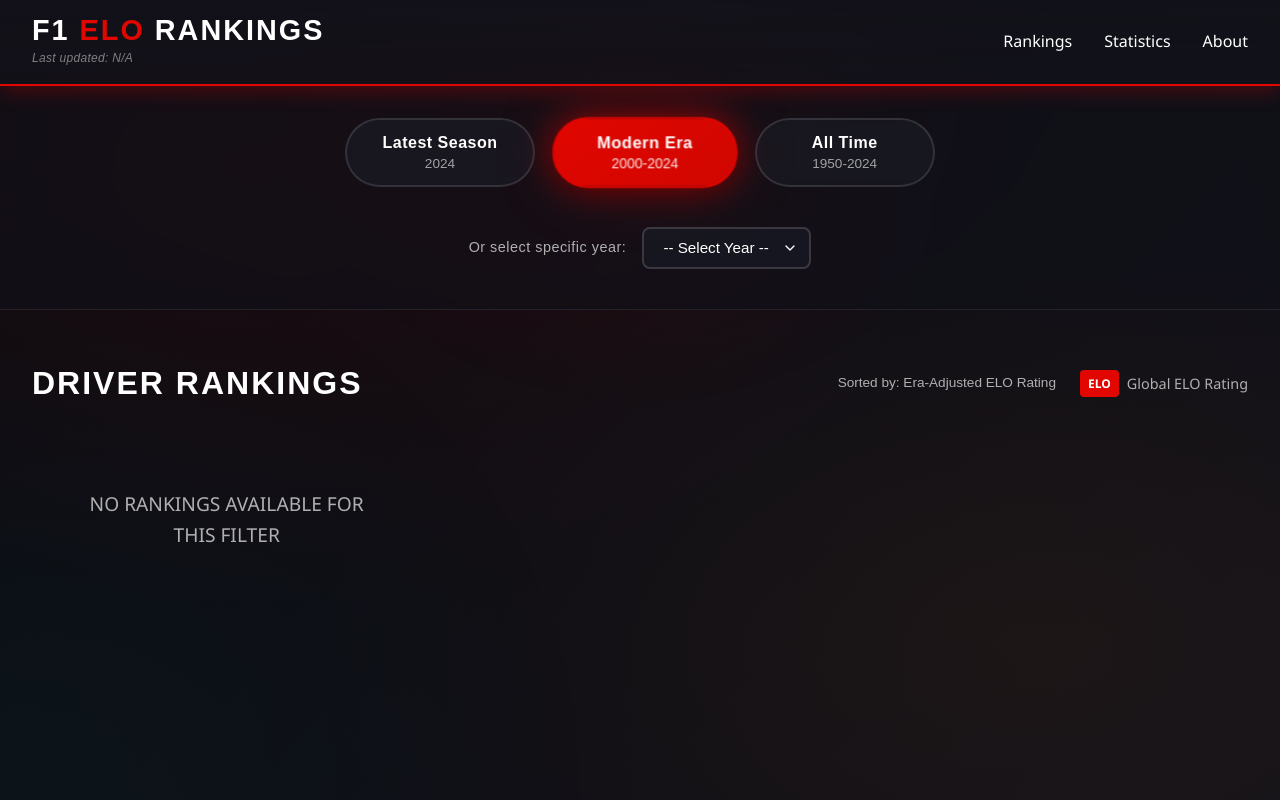
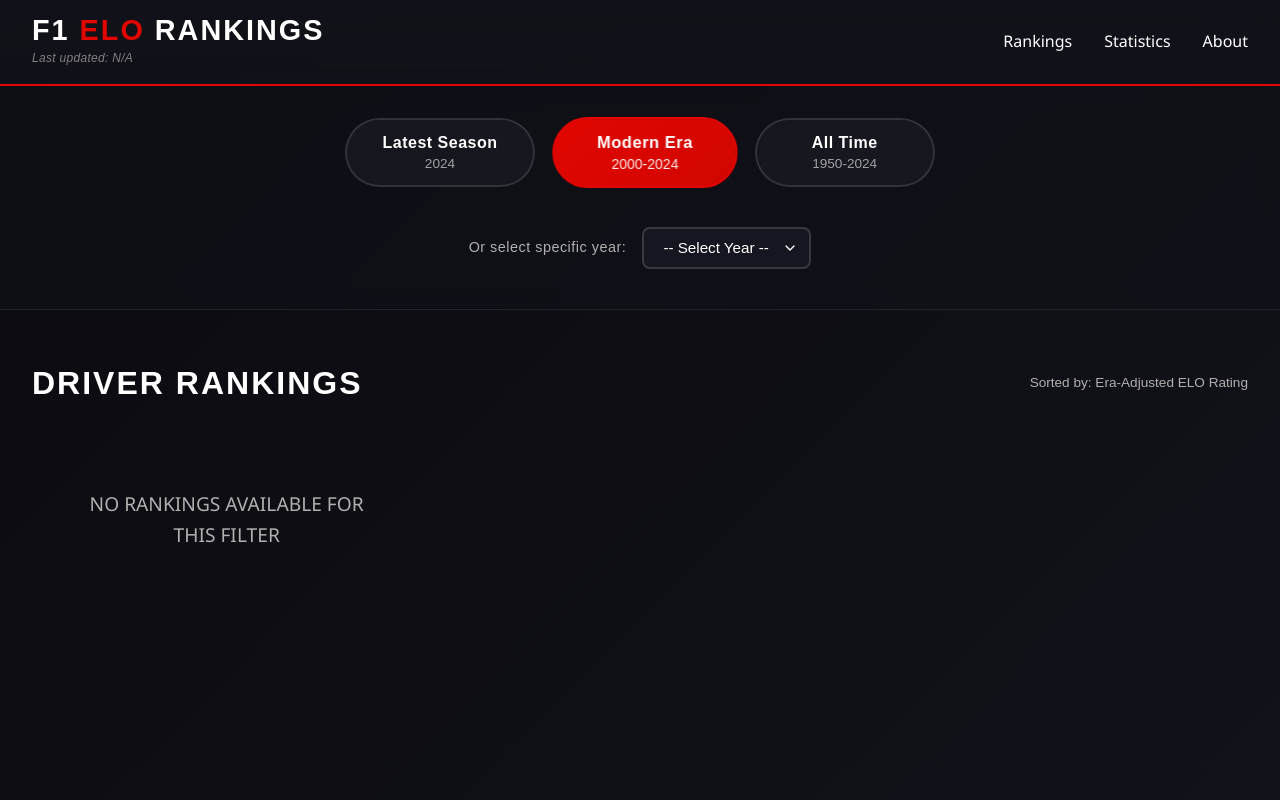
Before and after one commit to Vedant9500/F1_elo_analytics, a Flask app: page / in a window 1280 px wide. Run offline with Flask 3, Linux system fonts and the light colour scheme; data that the repository does not hold is empty; some web fonts are replaced.

Commit message:
Some quality changes

```diff
--- a/static/css/style.css
+++ b/static/css/style.css
@@ -29,6 +29,16 @@
     margin: 0;
     padding: 0;
     box-sizing: border-box;
+}
+
+html {
+    overflow-y: scroll;
+    scrollbar-width: none; /* Firefox */
+    -ms-overflow-style: none; /* IE and Edge */
+}
+
+html::-webkit-scrollbar {
+    display: none; /* Chrome, Safari, Opera */
 }
 
 :root {
@@ -66,29 +76,18 @@
 
 body {
     font-family: 'Formula1-Display-Regular', 'Segoe UI', -apple-system, BlinkMacSystemFont, Roboto, 'Helvetica Neue', Arial, sans-serif;
-    background:
-        radial-gradient(ellipse at 20% 20%, rgba(225, 6, 0, 0.08) 0%, transparent 50%),
-        radial-gradient(ellipse at 80% 80%, rgba(255, 123, 0, 0.05) 0%, transparent 50%),
-        linear-gradient(135deg, var(--bg-gradient-start) 0%, var(--bg-gradient-end) 100%);
+    background: linear-gradient(135deg, var(--bg-gradient-start) 0%, var(--bg-gradient-end) 100%);
     background-attachment: fixed;
     color: var(--text-primary);
     line-height: 1.6;
     min-height: 100vh;
-    position: relative;
+    overflow-y: scroll;
+    scrollbar-width: none; /* Firefox */
+    -ms-overflow-style: none; /* IE and Edge */
 }
 
-body::before {
-    content: '';
-    position: fixed;
-    top: 0;
-    left: 0;
-    right: 0;
-    bottom: 0;
-    background:
-        radial-gradient(circle at 50% 0%, rgba(225, 6, 0, 0.1) 0%, transparent 40%),
-        radial-gradient(circle at 0% 100%, rgba(0, 161, 156, 0.05) 0%, transparent 40%);
-    pointer-events: none;
-    z-index: -1;
+body::-webkit-scrollbar {
+    display: none; /* Chrome, Safari, Opera */
 }
 
 /* Header */
@@ -96,7 +95,6 @@ header {
     background: linear-gradient(180deg, rgba(18, 18, 26, 0.95) 0%, rgba(18, 18, 26, 0.8) 100%);
     backdrop-filter: blur(10px);
     border-bottom: 2px solid var(--primary-color);
-    box-shadow: 0 4px 20px rgba(225, 6, 0, 0.3);
     padding: 1rem 2rem;
     position: sticky;
     top: 0;
@@ -189,10 +187,6 @@ nav {
 .filter-btn.active {
     background: linear-gradient(135deg, var(--primary-color) 0%, #D10600 100%);
     border-color: var(--primary-color);
-    box-shadow:
-        0 0 30px rgba(225, 6, 0, 0.5),
-        0 0 60px rgba(225, 6, 0, 0.25),
-        0 6px 16px rgba(0, 0, 0, 0.4);
     transform: scale(1.03);
 }
 
@@ -292,9 +286,9 @@ nav {
 }
 
 .rankings-header h3 {
-    font-family: 'Formula1-Display-Wide', sans-serif;
+    font-family: 'Formula1-Display-Regular', sans-serif;
     font-size: 2rem;
-    font-weight: 700;
+    font-weight: 900;
     letter-spacing: 2px;
     text-transform: uppercase;
 }
@@ -419,7 +413,7 @@ nav {
     display: flex;
     align-items: center;
     justify-content: center;
-    font-size: 3.2rem;
+    font-size: 3.25rem;
     flex-shrink: 0;
     border: 2px solid rgba(255, 255, 255, 0.2);
     box-shadow: 0 4px 12px rgba(0, 0, 0, 0.3);
--- a/templates/index.html
+++ b/templates/index.html
@@ -50,19 +50,7 @@
             <div class="rankings-header">
                 <h3>Driver Rankings</h3>
                 <div class="stats-legend">
-                    <span class="legend-note">Sorted by:</span>
-                    <span class="legend-item">
-                        <span class="legend-badge elo-badge">ELO</span> Global ELO Rating
-                    </span>
-                    <!-- Future: Add sorting by Q/R ELO -->
-                    <!--
-                    <span class="legend-item">
-                        <span class="legend-badge qual-badge">Q</span> Qualifying ELO
-                    </span>
-                    <span class="legend-item">
-                        <span class="legend-badge race-badge">R</span> Race ELO
-                    </span>
-                    -->
+                    <span class="legend-note">Sorted by: Era-Adjusted ELO Rating</span>
                 </div>
             </div>
 
```
